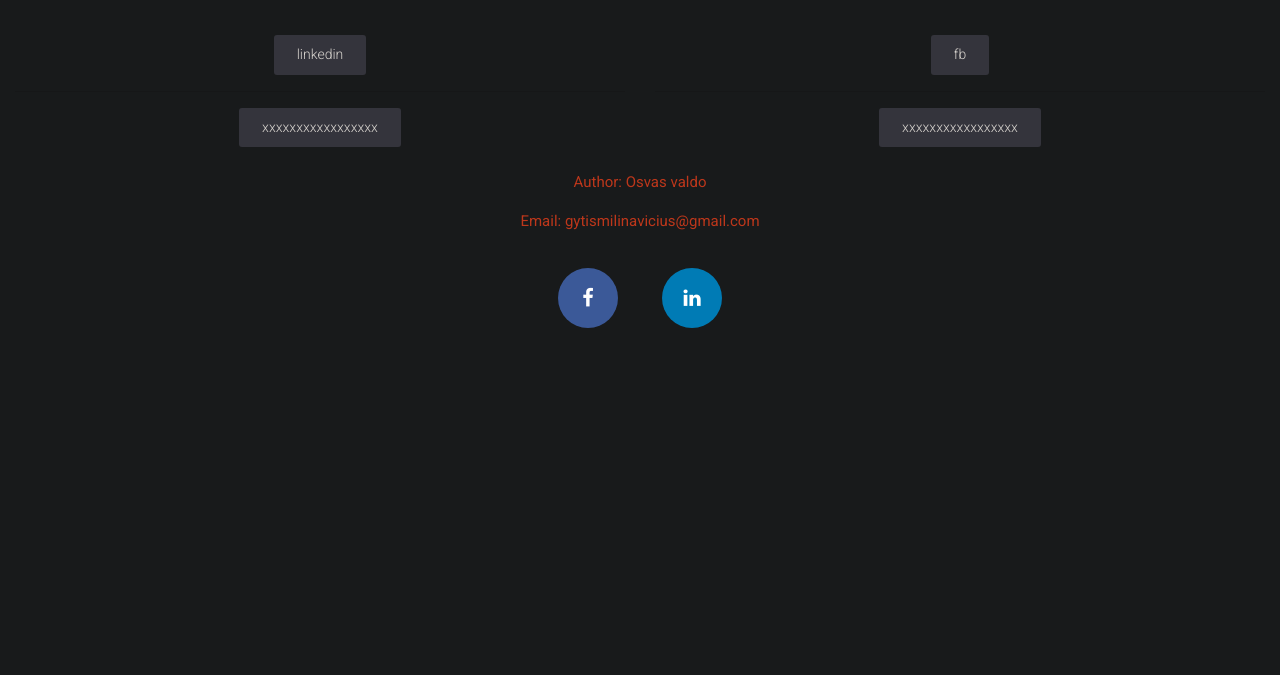
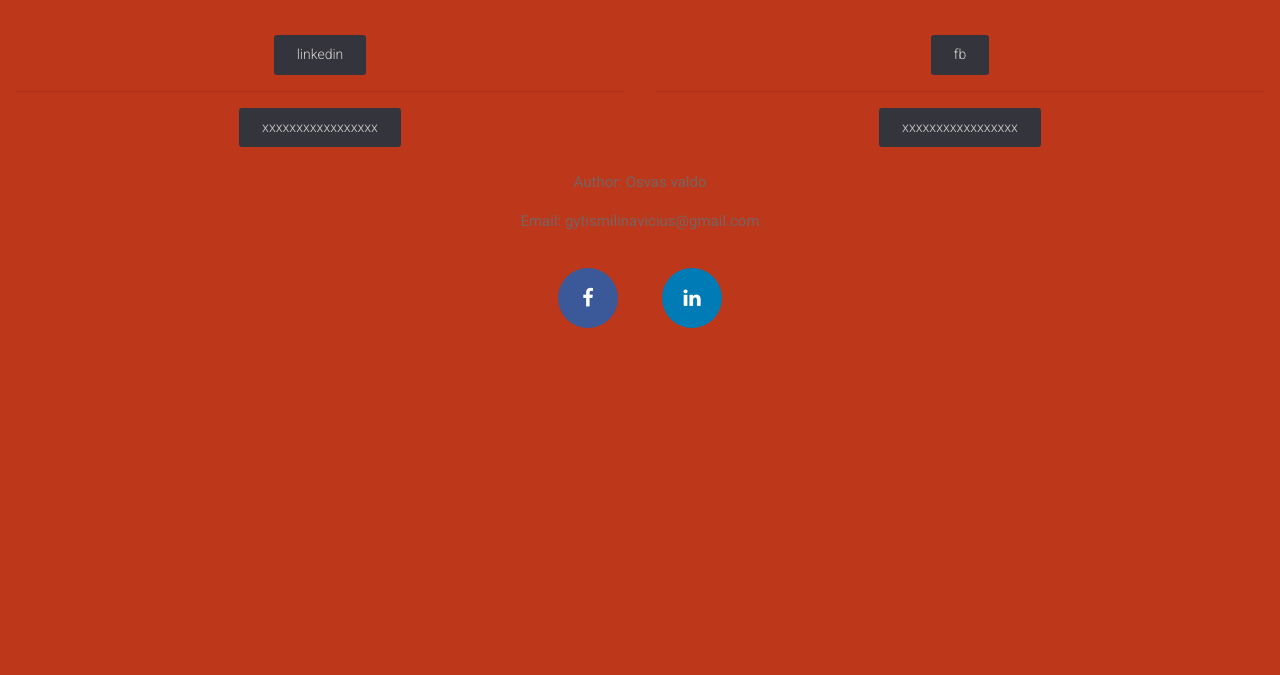
Before and after one commit to gytmil/gytmil.github.io, a plain HTML site: page index.html in a window 1280 px wide. Shown: the part 125-800 px from the top of the page. Drawn offline with nearby package versions, Linux system fonts and the light colour scheme.

Commit message:
Update style.css

```diff
--- a/style.css
+++ b/style.css
@@ -1,7 +1,7 @@
 body {
-    background: #181a1b;
+    background: #BD371B;
     font-family: Roboto, sans-serif;
-    color: #BD371B;
+    color: #766460;
     text-align: center;
 }
 
```
